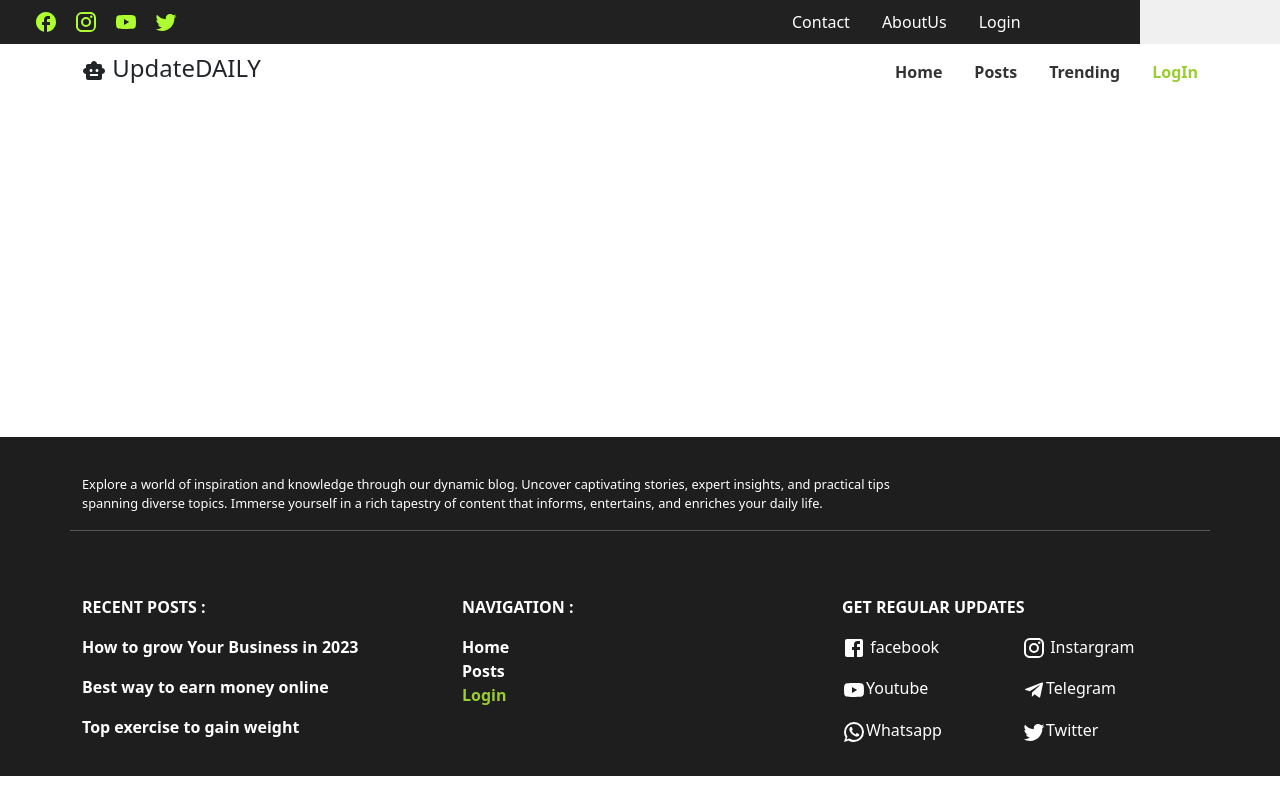
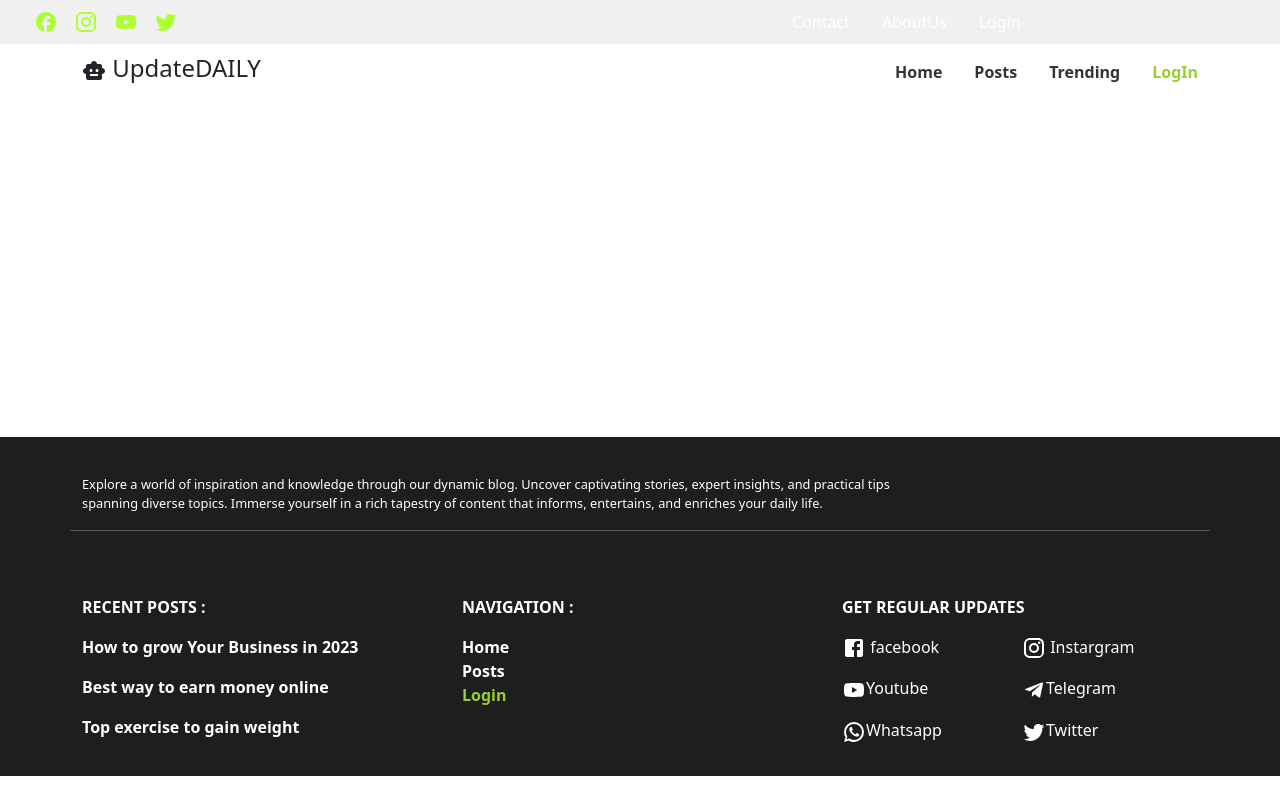
Before and after one commit to adityaPawar1999/bloghub, a React (Create React App) app: page /login in a window 1280 px wide. Built offline with nearby package versions, Linux system fonts and the light colour scheme.

Commit message:
Update navbar1.module.css

```diff
--- a/src/components/navbar1/navbar1.module.css
+++ b/src/components/navbar1/navbar1.module.css
@@ -6,7 +6,6 @@
 .navbar1{
     padding-top: 10px ;
     padding-bottom: 10px;
-    background-color: #212121;
     color:#fff
 }
 .socialSite{
```
